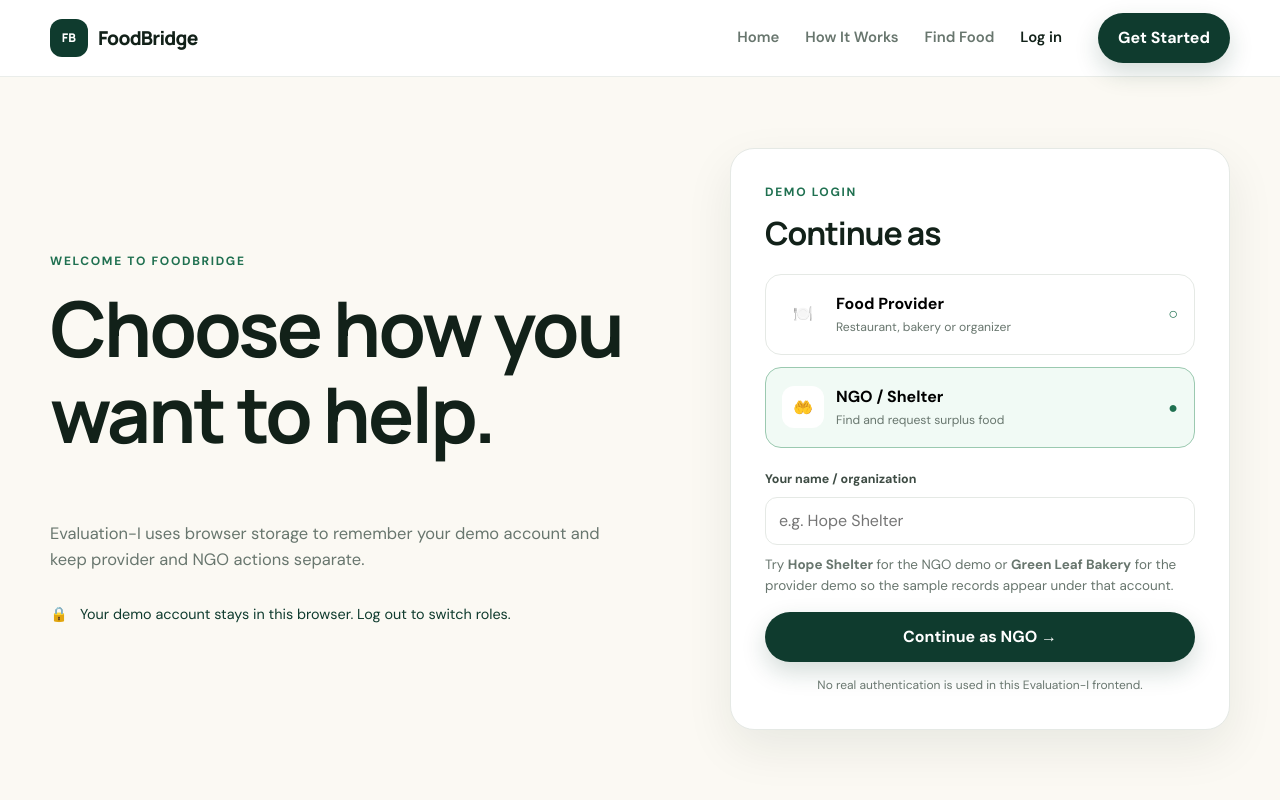
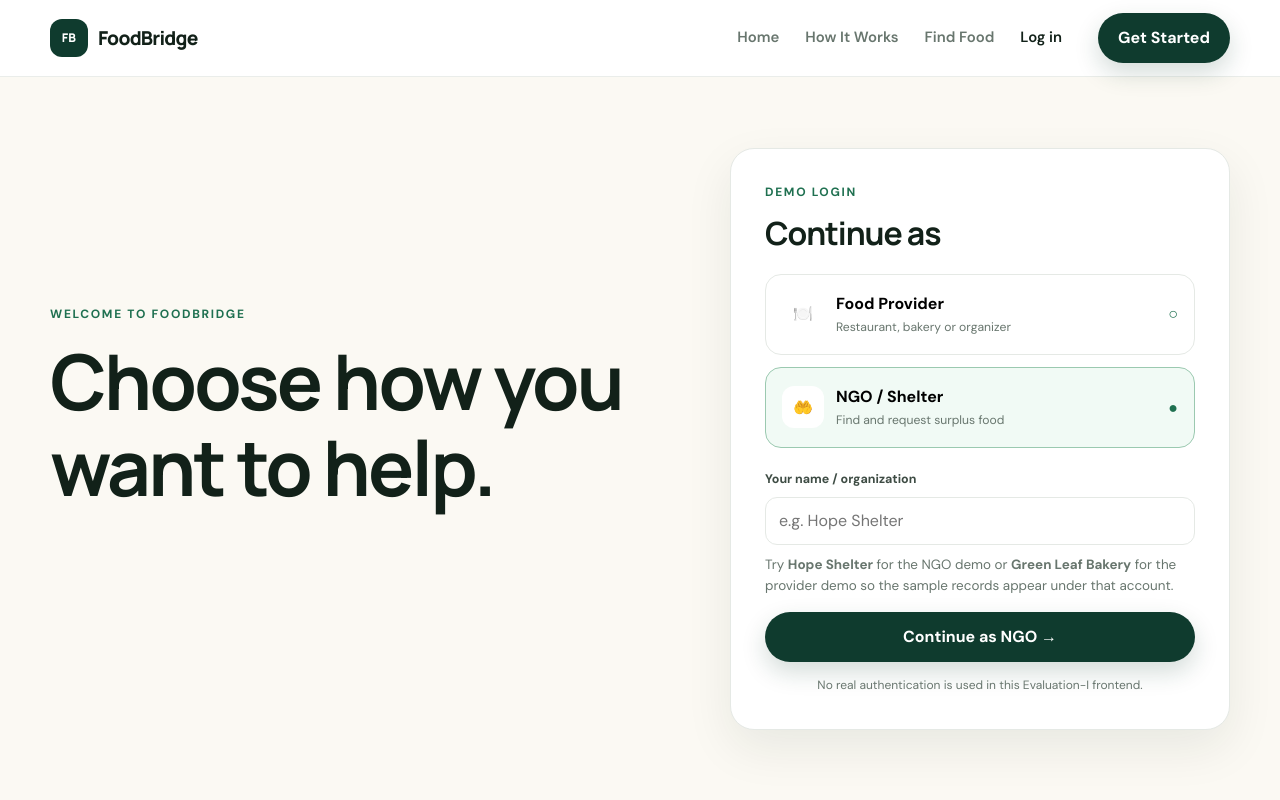
Before and after one commit to FoodBridge-G-9/FoodBridge, a React (Vite) app: page /login in a window 1280 px wide. Shown: the top 800 px of the page. Built offline with nearby package versions, Linux system fonts and the light colour scheme.

Commit message:
Update login page

```diff
--- a/src/pages/Login.jsx
+++ b/src/pages/Login.jsx
@@ -42,13 +42,13 @@ export default function Login({ onLogin }) {
           <p className="eyebrow">WELCOME TO FOODBRIDGE</p>
           <h1>Choose how you want to help.</h1>
           <p>
-            Evaluation-I uses browser storage to remember your demo account and
-            keep provider and NGO actions separate.
+            {/* Evaluation-I uses browser storage to remember your demo account and
+            keep provider and NGO actions separate. */}
           </p>
           <div className="auth-note">
-            <span>🔒</span>
+            {/* <span>🔒</span> */}
             <span>
-              Your demo account stays in this browser. Log out to switch roles.
+              {/* Your demo account stays in this browser. Log out to switch roles. */}
             </span>
           </div>
         </div>
```
